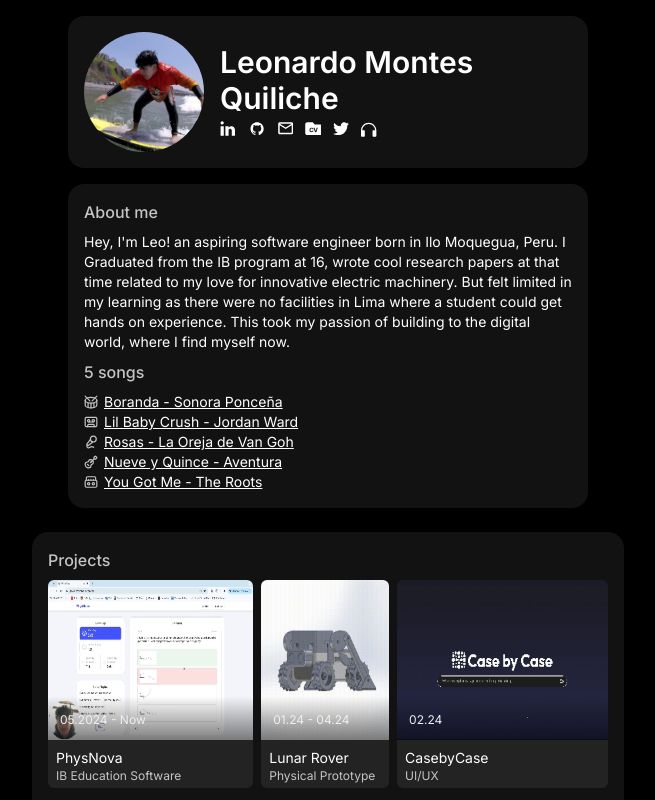
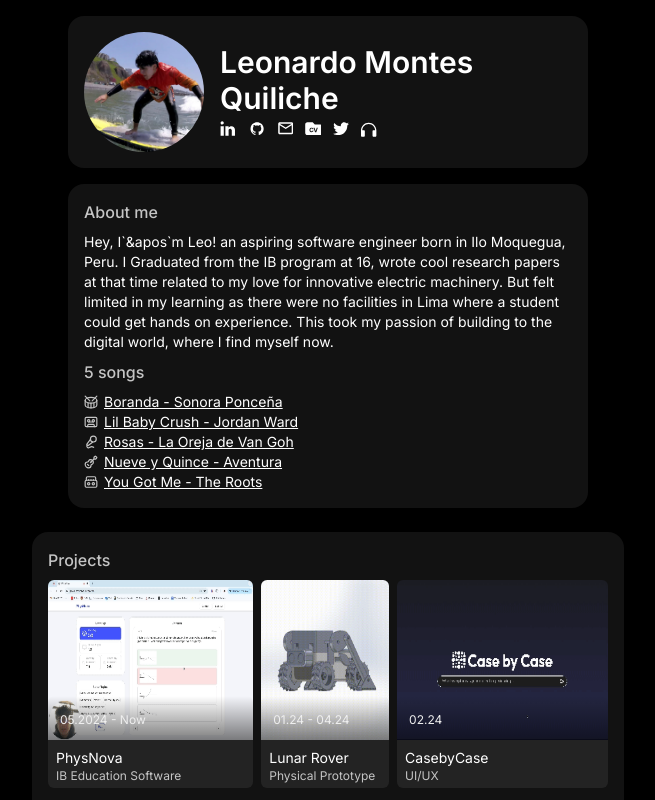
Before and after one commit to Leonardomontesqui/leonardomontesq, a Next.js app: page / in a window 1280 px wide. Shown: the top 800 px of the page, without its empty margins (312-967 px from the left). Built offline with nearby package versions, Linux system fonts and the light colour scheme.

Commit message:
fixed apostrophe, i think lol

```diff
--- a/components/AboutMe.tsx
+++ b/components/AboutMe.tsx
@@ -7,10 +7,10 @@ export default function AboutMe() {
     <div className="flex flex-col w-full bg-[#121212] p-4 gap-2 rounded-2xl">
       <h1 className="text-base font-medium text-[#c5c5c5]">About me</h1>
       <p className="text-sm ">
-        Hey, I'm Leo! an aspiring software engineer born in Ilo Moquegua, Peru.
-        I Graduated from the IB program at 16, wrote cool research papers at
-        that time related to my love for innovative electric machinery. But felt
-        limited in my learning as there were no facilities in Lima where a
+        Hey, I`&apos`m Leo! an aspiring software engineer born in Ilo Moquegua,
+        Peru. I Graduated from the IB program at 16, wrote cool research papers
+        at that time related to my love for innovative electric machinery. But
+        felt limited in my learning as there were no facilities in Lima where a
         student could get hands on experience. This took my passion of building
         to the digital world, where I find myself now.
       </p>
```
